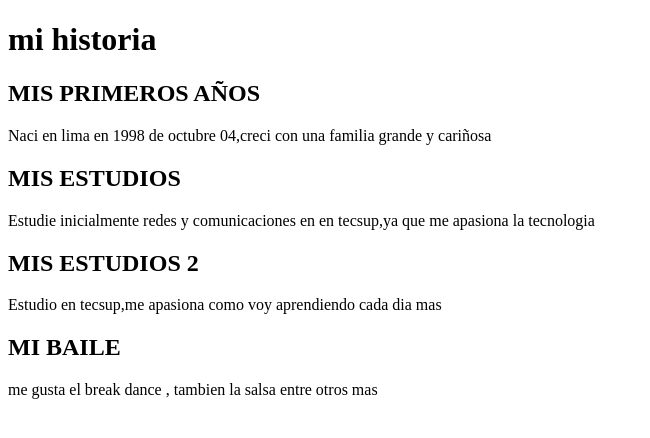
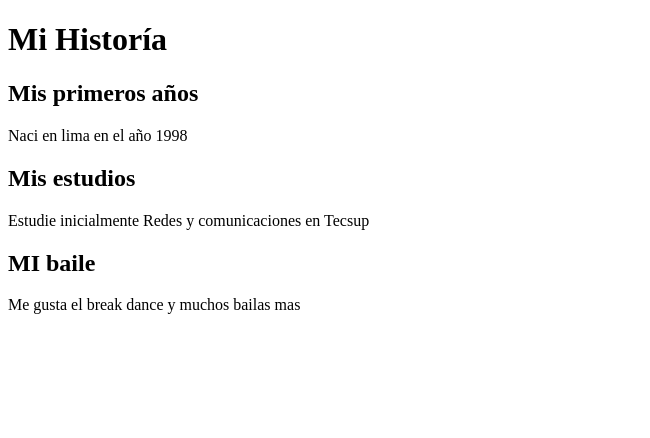
Before and after one commit to jairomarruiz/biografia, a plain HTML site: page index.html in a window 1280 px wide. Shown: the whole page, without its empty margins (0-650 px from the left). Drawn offline with Linux system fonts and the light colour scheme.

Commit message:
mi baile

```diff
--- a/index.html
+++ b/index.html
@@ -1,31 +1,25 @@
 <!DOCTYPE html>
 <html lang="es">
     <head>
-   <meta charset="UTF-8">
-   <title>document</title>
+        <meta charset="UTF-8" />
+        <title>Document</title>
     </head>
     <body>
         <header>
-            <h1>mi historia</h1>
+            <h1>Mi Historía</h1>
         </header>
         <main>
             <section>
-                <h2>MIS PRIMEROS AÑOS</h2>
-                <p>Naci en lima en 1998 de octubre 04,creci con una familia grande y cariñosa</p>
-
+                <h2>Mis primeros años</h2>
+                <p>Naci en lima en el año 1998 </p>
             </section>
             <section>
-                <h2>MIS ESTUDIOS</h2>
-             <p>Estudie inicialmente redes y comunicaciones en en tecsup,ya que me apasiona la tecnologia </p>
+                <h2>Mis estudios</h2>
+                <p>Estudie inicialmente Redes y comunicaciones en Tecsup</p>
             </section>
             <section>
-                <h2>MIS ESTUDIOS 2</h2>
-                <P>Estudio en tecsup,me apasiona como voy aprendiendo cada dia mas</P>
-                <P></P>
-            </section>
-            <section>
-                <h1>MI BAILE</h1>
-                <P>me gusta el break dance , tambien la salsa entre otros mas </P>
+                <h2>MI baile</h2>
+                <p>Me gusta el break dance y muchos bailas mas</p>
             </section>
         </main>
     </body>
```
